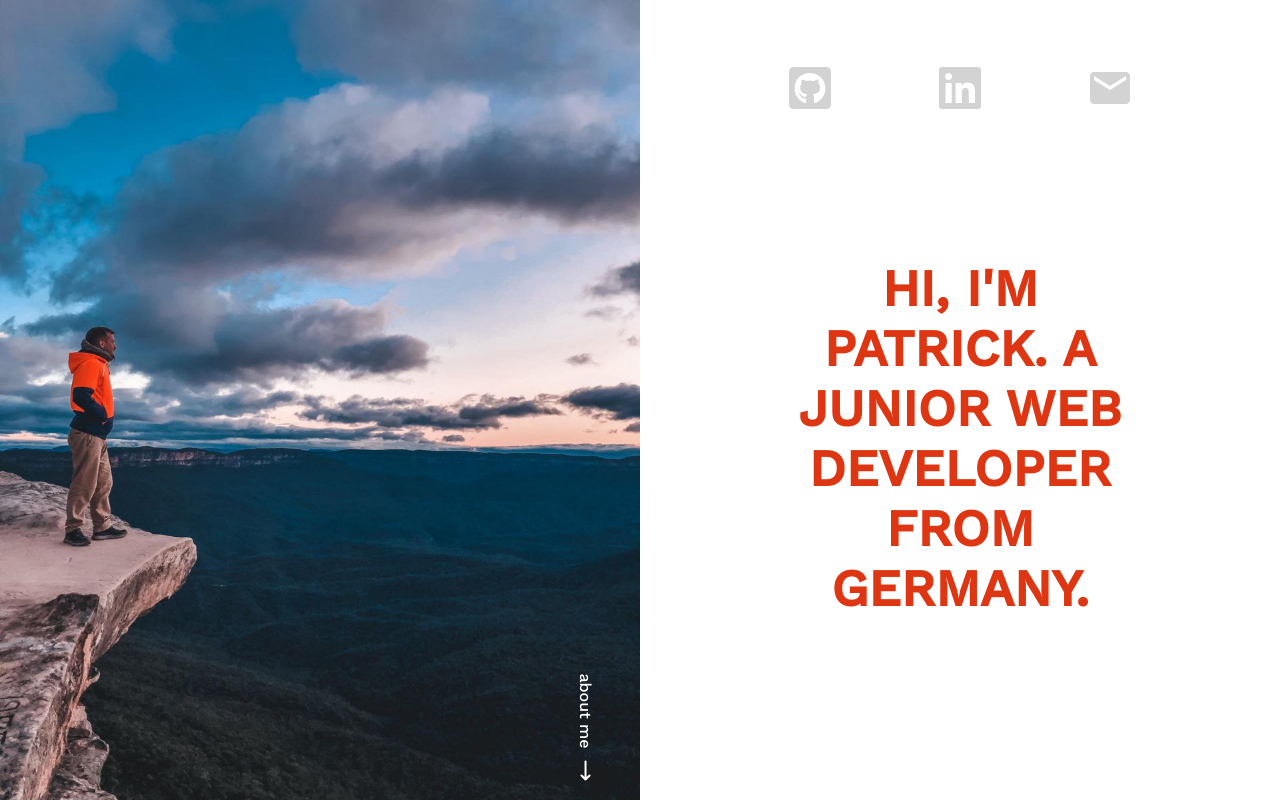
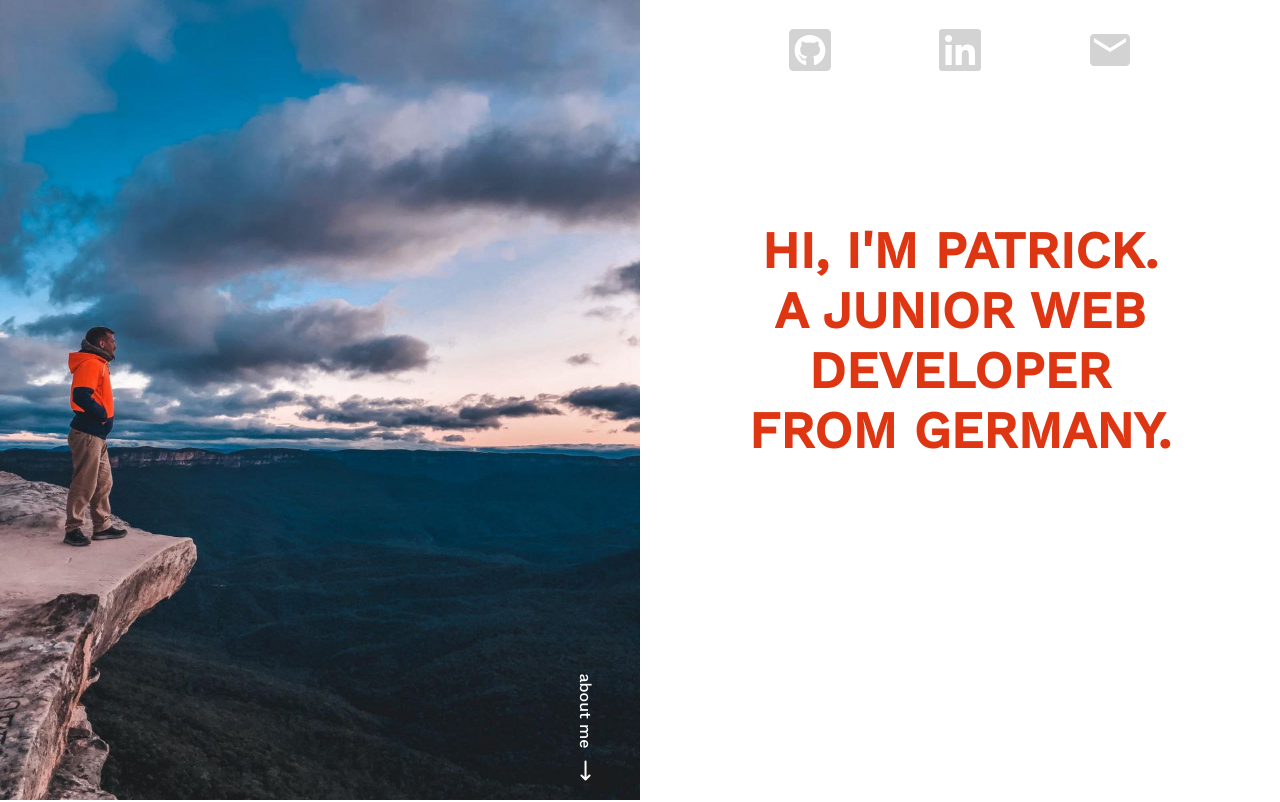
Before and after one commit to FlyingMoe91/pm-personal-website, a React (Create React App) app: page / in a window 1280 px wide. Shown: the top 802 px of the page. Built offline with nearby package versions, Linux system fonts and the light colour scheme.

Commit message:
Change header padding

```diff
--- a/src/components/Header/Header.js
+++ b/src/components/Header/Header.js
@@ -45,6 +45,7 @@ const HeaderContent = styled.div`
 
   @media screen and (min-width: 1024px) {
     width: 50%;
+    padding: 2vw;
   }
 `;
 
```
